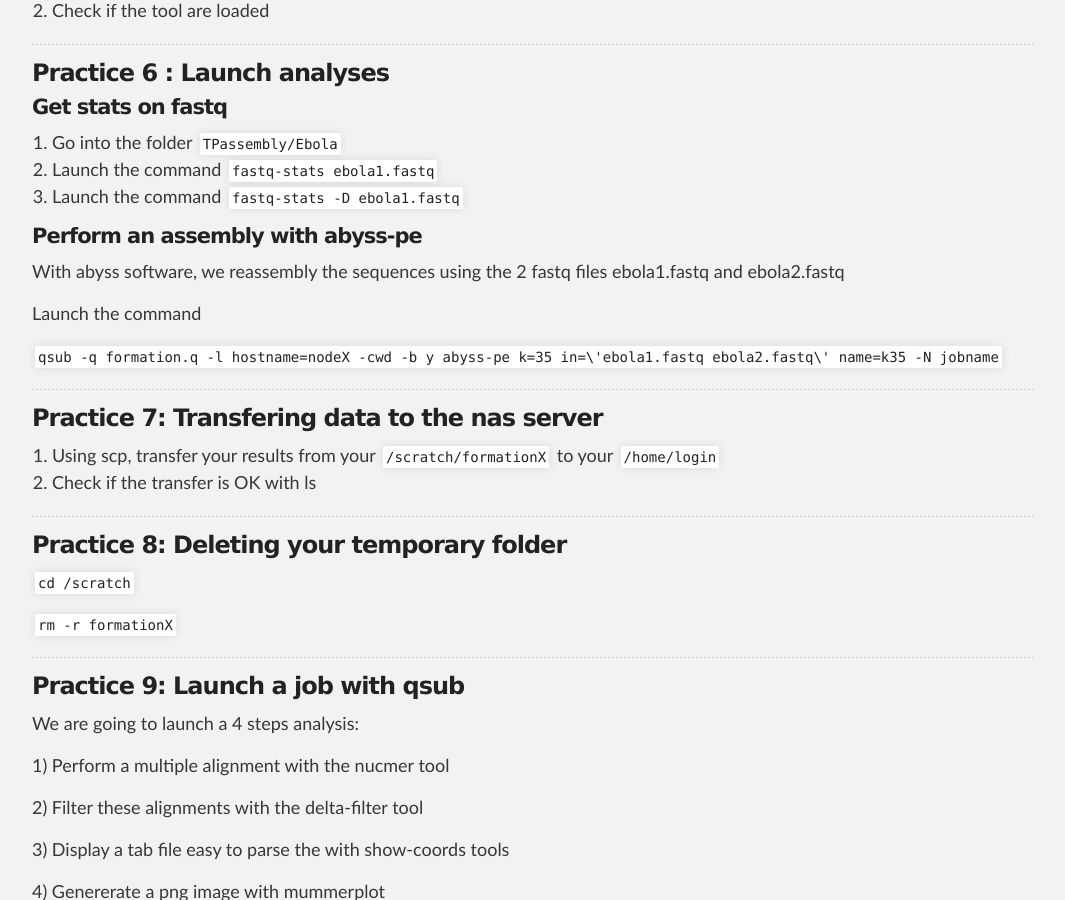
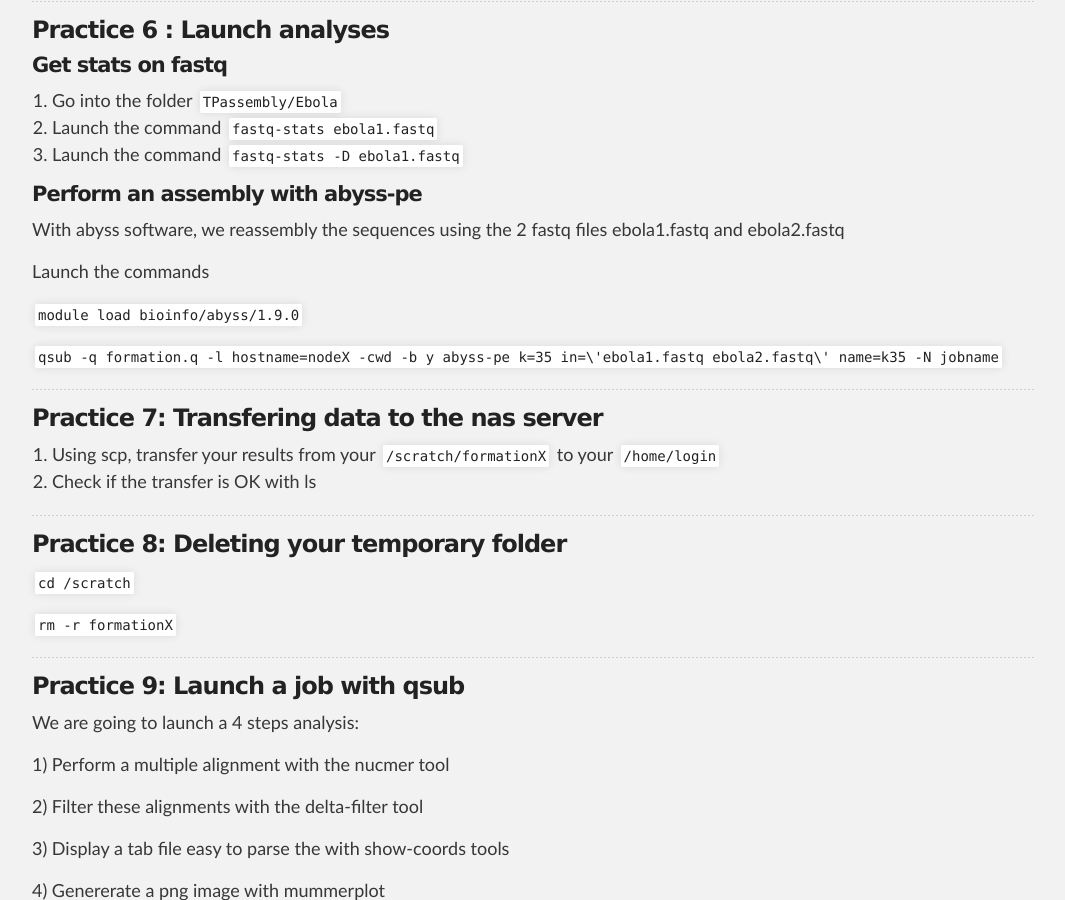
Before and after one commit to SouthGreenPlatform/trainings, a Jekyll site: the page built from _pages/hpc/hpcPractice.md, in a window 1280 px wide and 900 px high, scrolled down 3923 px. Shown: the whole window, without its empty margins (106-1171 px from the left). Built offline with Jekyll 4.4.1, drawn with Linux system fonts in a browser that asks for light colours; nearby versions of some CDN libraries.

Commit message:
Update hpcPractice.md

```diff
--- a/_pages/hpc/hpcPractice.md
+++ b/_pages/hpc/hpcPractice.md
@@ -130,6 +130,7 @@ In the FileZilla menu, go to _File > Site Manager_. Then go through these 5 step
 1. From your computer to the cluster : click and drag an text file item from the left local colum to the right remote column
 2. From the cluster to your computer : click and drag an text file item from he right remote column to the left local column
 3. Retrieve the file HPC_french.pdf from the right window into the folder /data/projects/formation/
+
 -----------------------
 
 
@@ -167,7 +168,9 @@ In the FileZilla menu, go to _File > Site Manager_. Then go through these 5 step
 
 With abyss software, we reassembly the sequences using the 2 fastq files ebola1.fastq and ebola2.fastq
 
-Launch the command
+Launch the commands
+
+`module load bioinfo/abyss/1.9.0`
 
 `qsub -q formation.q -l hostname=nodeX -cwd -b y abyss-pe k=35 in=\'ebola1.fastq ebola2.fastq\' name=k35 -N jobname`
 
```
